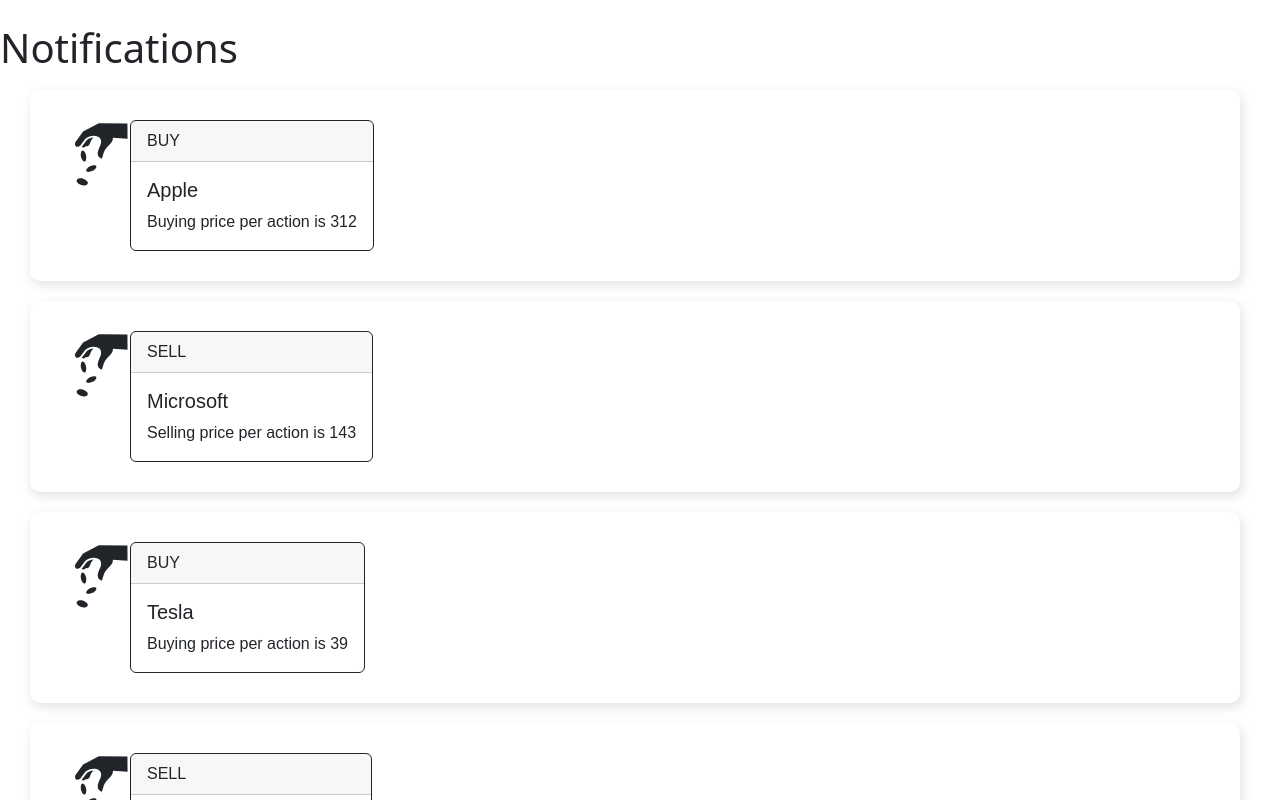
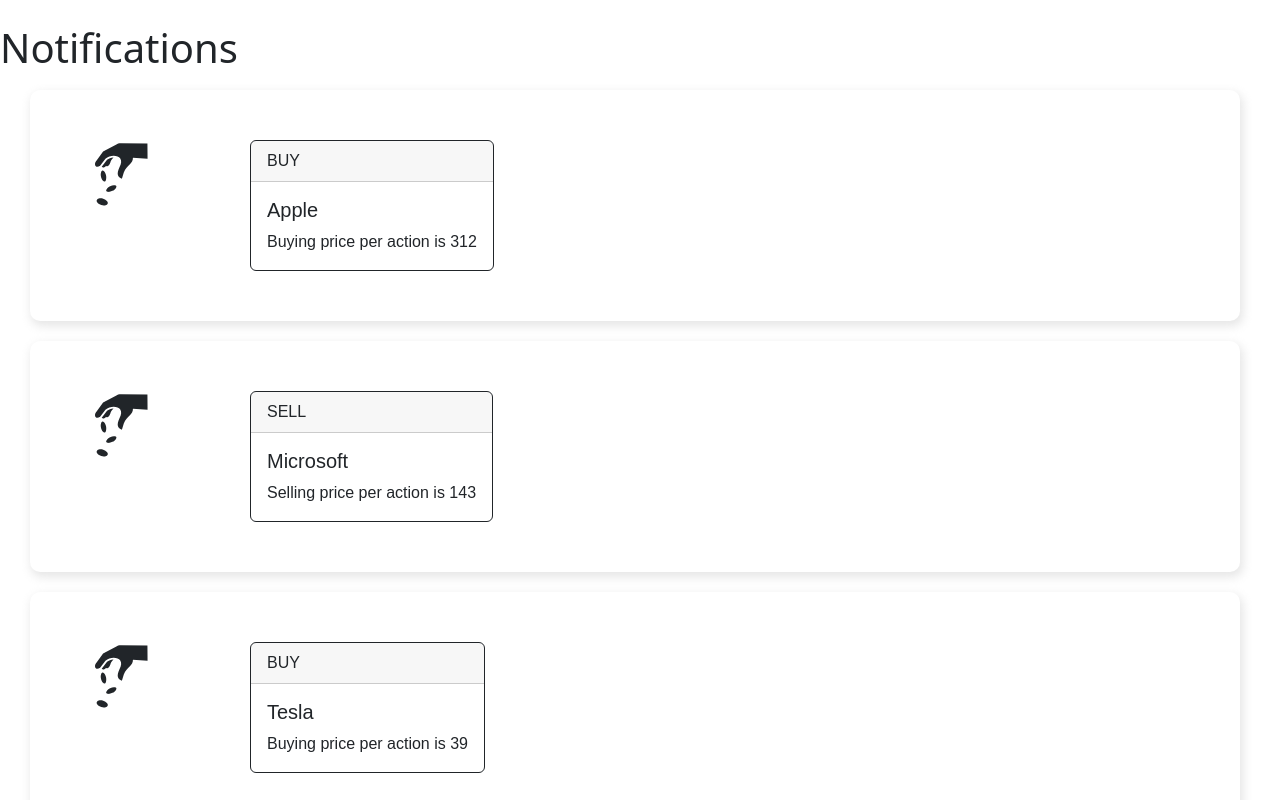
Before and after one commit to andrearoota/SoftwareEngineeringProject, a React (Create React App) app in the folder frontend/: page /app/notifications in a window 1280 px wide. Shown: the top 800 px of the page. Built offline with nearby package versions, Linux system fonts and the light colour scheme; the HTML template or start-up script is replaced by a standard one.

Commit message:
CSS changes

```diff
--- a/frontend/src/components/Notification.css
+++ b/frontend/src/components/Notification.css
@@ -3,15 +3,12 @@
     display: flex;
     justify-content: start;
     flex: 6;
-    padding: 30px;
+    padding: 50px;
     -webkit-box-shadow: 2px 4px 10px 1px rgba(0, 0, 0, 0.47);
     box-shadow: 2px 4px 10px 1px rgba(201, 201, 201, 0.47);
     border-radius: 10px;
     height: fit-content;
+    gap: 100px;
+
 
 }
-
-.center{
-    justify-self: center;
-
-}
--- a/frontend/src/components/Notification.jsx
+++ b/frontend/src/components/Notification.jsx
@@ -23,7 +23,7 @@
   return (
     <div className='notification'>
         <GiPayMoney size={70} />
-        <div className='center'>
+
         <Card border="dark">
         <Card.Header>{data.title}</Card.Header>
         <Card.Body>
@@ -33,7 +33,7 @@
           </Card.Text>
         </Card.Body>
         </Card>
-        </div>
+
     </div>
   )
 }
--- a/frontend/src/pages/AnalyticsPage.jsx
+++ b/frontend/src/pages/AnalyticsPage.jsx
@@ -36,13 +36,13 @@
     }
     render(){
         return (
-
-        <div className="home">
            <div className="menu">
             <button onClick={this.props.apriMenu} className='menu'><i className='fas fa-bars'/></button>
-          </div>
+            <h1> Analytics </h1>
 
+          <div className="home">
             <div className="homeContainer">
+
 
               <div className="charts">
                 <Chart title="Investment growth" aspect={2 / 1} />
@@ -52,7 +52,7 @@
                   <Widget prop={item}/>
                 ))}
               </div>
-
+              </div>
             </div>
         </div>);
     }
```
